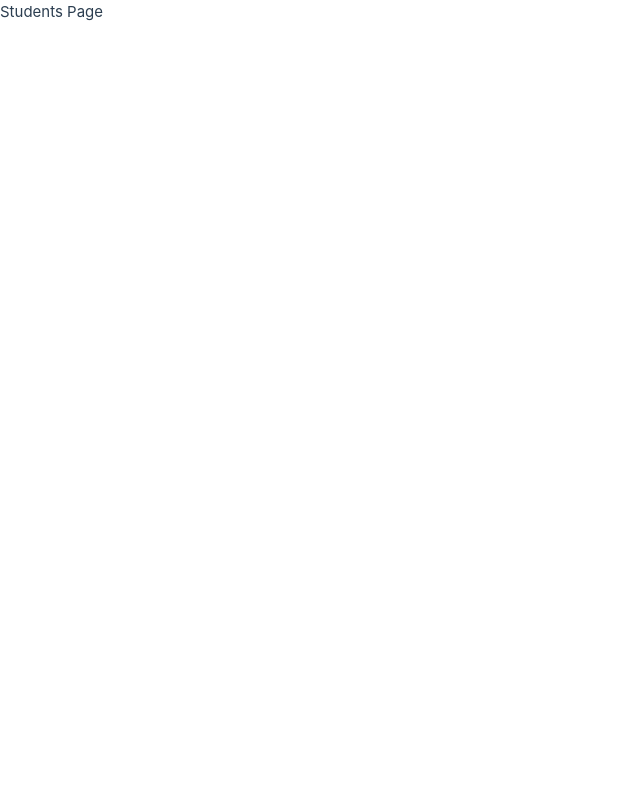
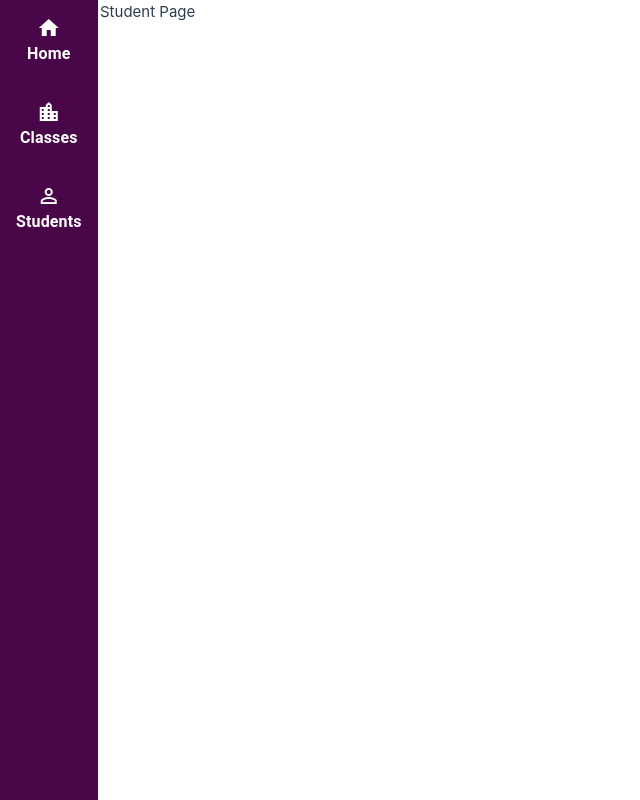
Before and after one commit to AkshayaShaji731/Students-Management-App, a Vue app: page /students in a window 1280 px wide. Shown: the whole page, without its empty margins (0-640 px from the left). Built offline with nearby package versions, Linux system fonts and the light colour scheme.

Commit message:
created student and class page ,added route path and routelink to sidebar

```diff
--- a/src/App.vue
+++ b/src/App.vue
@@ -1,8 +1,10 @@
 <template>
+  <SideBar />
   <RouterView />
 </template>
 
 <script lang="ts" setup>
+import SideBar from "./components/SideBar.vue";
 import { RouterView } from "vue-router";
 </script>
 
--- a/src/components/SideBar.vue
+++ b/src/components/SideBar.vue
@@ -1,20 +1,21 @@
 <template>
   <ul class="sidebar">
     <li v-for="route in ROUTE_LIST" :key="route.icon">
-      <a
-        href=""
+      <RouterLink
+        :to="`${route.path}`"
         class="d-flex flex-column justify-center align-center g-2 pa-4"
       >
         <i class="material-icons">{{ route.icon }}</i>
         <p class="text-white text-subtitle-1 font-weight-bold">
           {{ route.title }}
         </p>
-      </a>
+      </RouterLink>
     </li>
   </ul>
 </template>
 
 <script lang="ts" setup>
+import { RouterLink } from "vue-router";
 import { ROUTE_LIST } from "@/constant";
 </script>
 
--- a/src/constant/index.ts
+++ b/src/constant/index.ts
@@ -2,17 +2,17 @@ import type { Route } from "@/type/Route";
 
 export const ROUTE_LIST: Route[] = [
   {
-    path: "",
+    path: "/",
     icon: "home",
     title: "Home",
   },
   {
-    path: "",
+    path: "/class",
     icon: "location_city",
     title: "Classes",
   },
   {
-    path: "",
+    path: "/students",
     icon: "perm_identity",
     title: "Students",
   },
--- a/src/pages/ClassPage.vue
+++ b/src/pages/ClassPage.vue
@@ -1,5 +1,11 @@
-<template>class page</template>
+<template>
+  <section class="class-con">Class page</section>
+</template>
 
-<script lang="ts" setup></script>
+<script></script>
 
-<style scoped></style>
+<style scoped>
+.class-con {
+  margin-left: 100px;
+}
+</style>
--- a/src/pages/HomePage.vue
+++ b/src/pages/HomePage.vue
@@ -1,5 +1,11 @@
-<template>Home Page</template>
+<template>
+  <section class="home-con">Home Page</section>
+</template>
 
 <script setup lang="ts"></script>
 
-<style scoped></style>
+<style scoped>
+.home-con {
+  margin-left: 100px;
+}
+</style>
--- a/src/pages/StudentsPage.vue
+++ b/src/pages/StudentsPage.vue
@@ -1,5 +1,11 @@
-<template>Students Page</template>
+<template>
+  <section class="student-con">Student Page</section>
+</template>
 
 <script setup lang="ts"></script>
 
-<style></style>
+<style scoped>
+.student-con {
+  margin-left: 100px;
+}
+</style>
```
